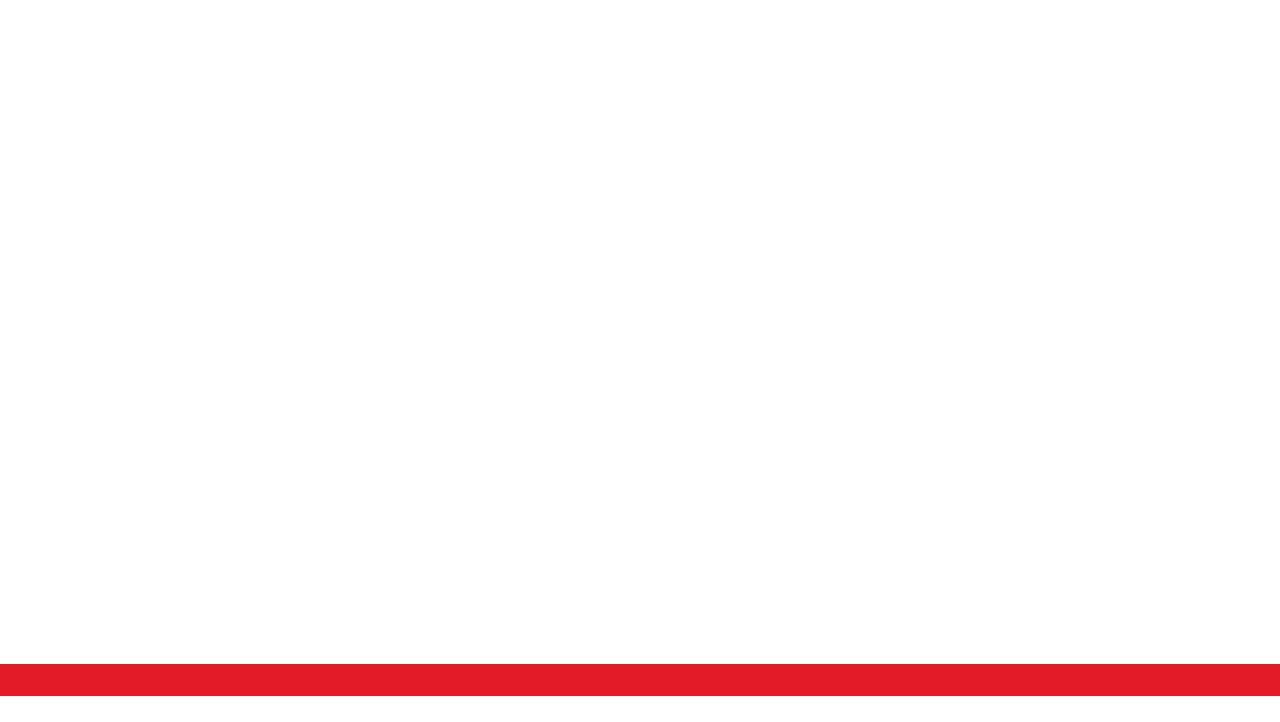
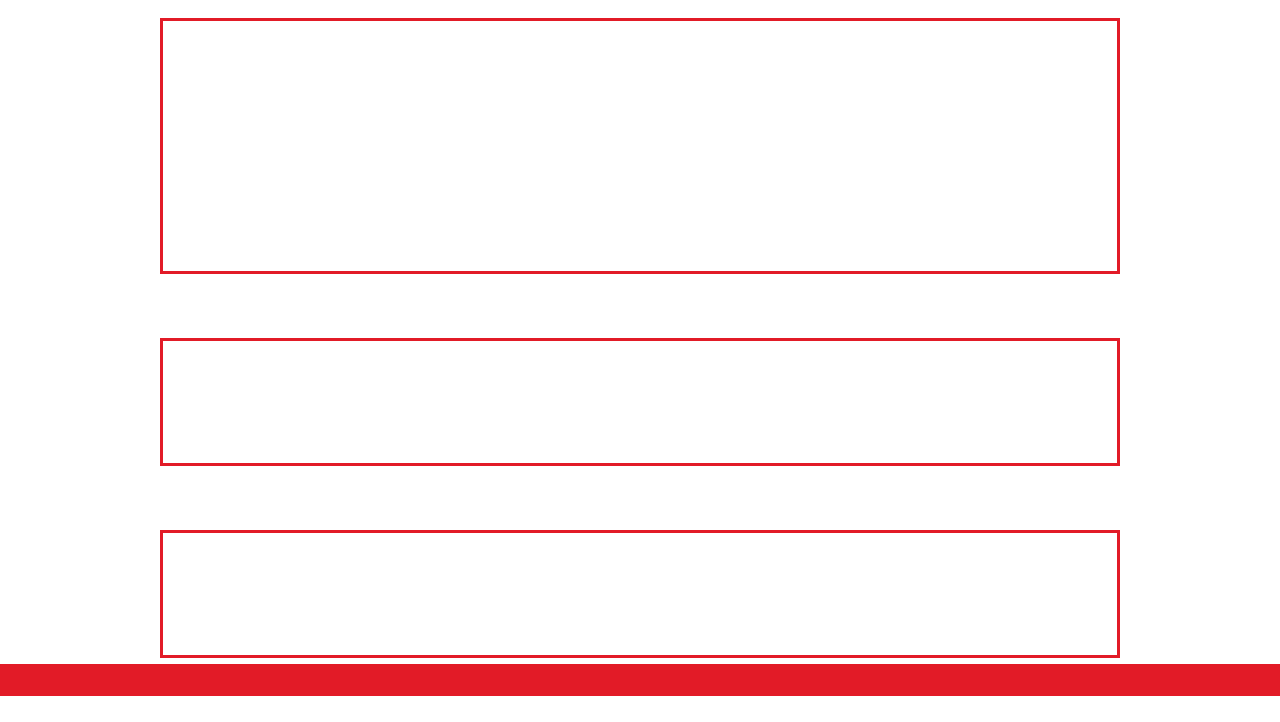
Before and after one commit to cmuck2000/speed_typer, a plain HTML site: page index.html in a window 1280 px wide. Shown: the part 104-826 px from the top of the page. Before the commit the page ends 800 px from the top, so only its background shows below. Drawn offline with Linux system fonts and the light colour scheme.

Commit message:
add main container and flex box size rules

```diff
--- a/assets/css/style.css
+++ b/assets/css/style.css
@@ -1,44 +1,46 @@
+
 body {
+    text-align: center;
     margin: 0;
-    padding: 0;
 }
-
-
-#main-container {
-    display: flex;
-}
-
 
 #title {
     text-align: center;
     color: #E21B27;
-    height: 10vh;
+    height: 10%;
 }
 
+#main_container {
+    display: flex;
+    width: 75%;
+    height: 80vh;
+    margin: 5% auto;
+    flex-direction: row;
+    flex-wrap: wrap;
+    align-items: flex-start;
+    justify-content: center;
+    align-content: space-between;
+}
 
+.box {
+    box-sizing: border-box;
+    border: 3px solid #E21B27;
+}
 
+#main_game_box {
+    width: 100%;
+    height: 40%;
+}
 
+#info_box {
+    width: 100%;
+    height: 20%;
+}
 
-
-
-
-
-
-
-
-
-
-
-
-
-
-
-
-
-
-
-
-
+#score_box {
+    width: 100%;
+    height: 20%;
+}
 
 footer {
     width: 100vw;
--- a/index.html
+++ b/index.html
@@ -10,10 +10,24 @@
     <link rel="stylesheet" href="assets/css/style.css"/>
     <title>Speed Typer</title>
 </head>
+
 <body>
+
     <h1 id="title">Speed Typer</h1>
 
-    <main id="main-container">
+    <main id="main_container">
+
+        <div class="box" id="main_game_box">
+
+        </div>
+
+        <div class="box" id="info_box">
+
+        </div>
+
+        <div class="box" id="score_box">
+
+        </div>
 
     </main>
 
```
